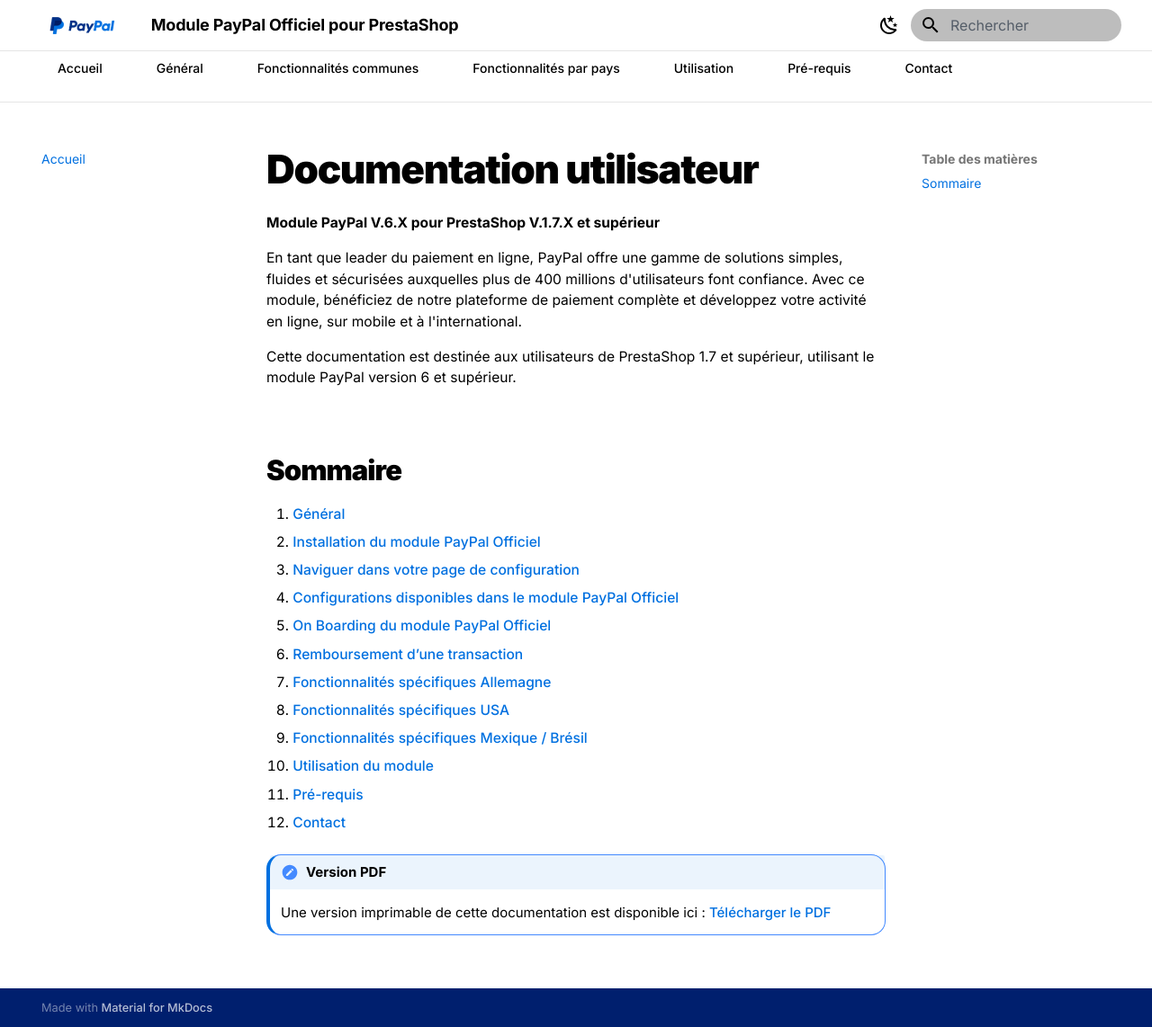
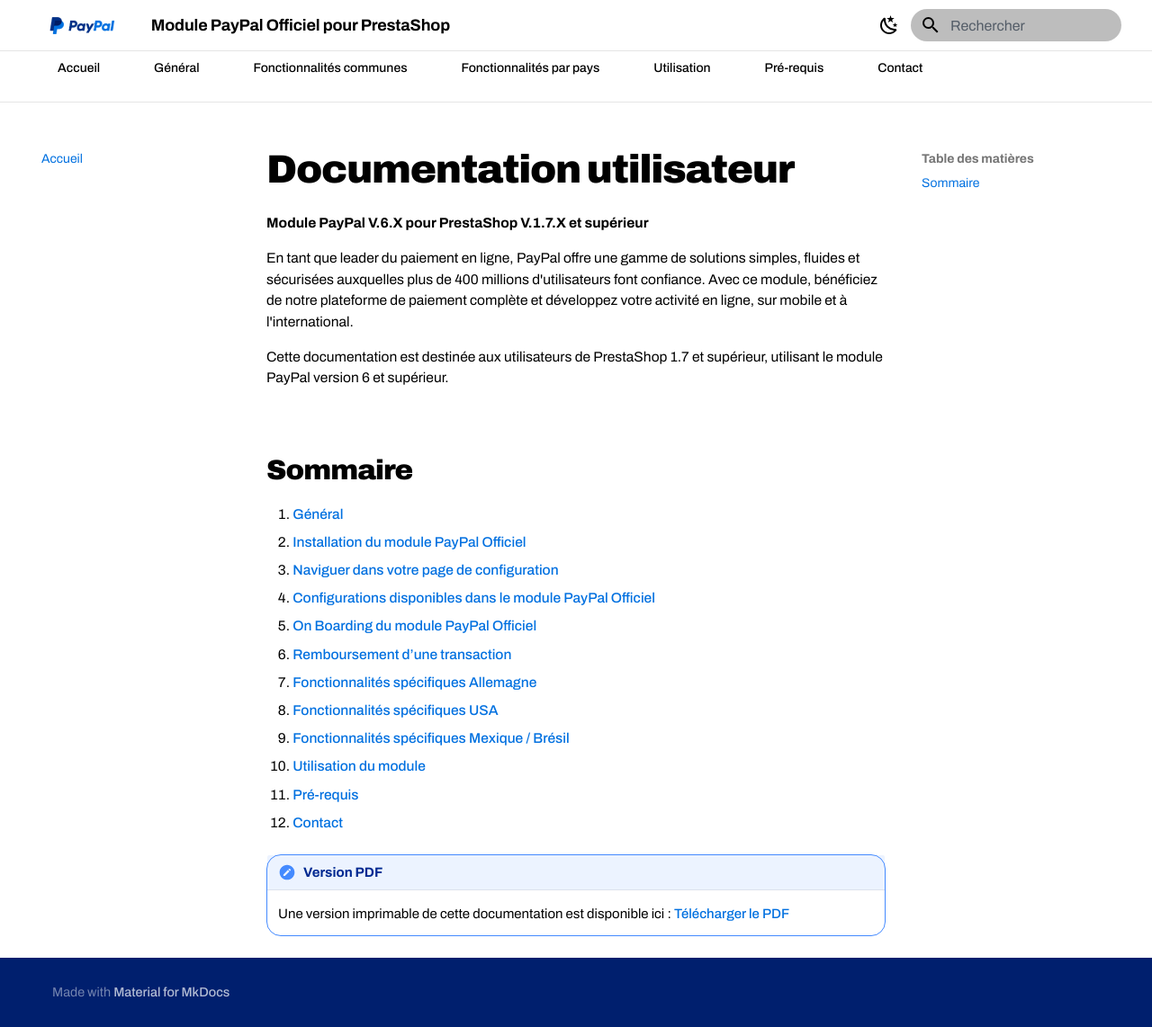
Before and after one commit to 202ecommerce/paypal-doc, an MkDocs documentation site: the page built from docs/index.md, in a window 1280 px wide and 1142 px high. Shown: the whole window at 90% size. Built offline with MkDocs 1.6.1 and Material for MkDocs 9.7.7, drawn with Linux system fonts in a browser that asks for light colours.

Commit message:
fix(design): corrige les anti-patterns détectés par impeccable
Détecteur impeccable passé sur le site généré : 188 occurrences, ramenées à 0.

Charte
- encarts : suppression du liseré coloré de 4 px à gauche, le marqueur le plus
  reconnaissable des interfaces générées par IA ; la couleur passe désormais par
  le titre et son icône, avec un filet uniforme
- typographie : Inter remplacée par Archivo — Inter est devenue si répandue
  qu'elle ne distingue plus rien, et Archivo est plus proche du dessin de
  « PayPal Pro » (graisses 400 à 900)
- ombres : halo bleuté remplacé par une ombre neutre

Lisibilité
- tableaux : Material les rend à 10,24 px, alignés sur le corps de texte
- pied de page, lien d'évitement et résultats de recherche remontés à 11,5 px
- marges internes du pied de page

Règles ignorées, partagées dans .impeccable/config.json
- layout-transition et clipped-overflow-container : CSS compilé de Material for
  MkDocs, non modifiable sans forker le thème

Co-Authored-By: Claude Opus 5 <noreply@anthropic.com>

```diff
--- a/docs/assets/css/paypal.css
+++ b/docs/assets/css/paypal.css
@@ -6,11 +6,12 @@
    Titres     noir, graisse 900, interlettrage -0.03em, interligne 1.1
    Corps      noir, 16px / 24px
    Boutons    pilule (radius 1000px), graisse 700
-   Typo       « PayPal Pro » / « PayPal Pro Text VF » sont propriétaires :
-              Inter sert de substitut (grotesque géométrique, graisses 400-900).
+   Typo       « PayPal Pro » / « PayPal Pro Text VF » sont propriétaires. Archivo sert
+              de substitut : grotesque au dessin proche, graisses 400 à 900, et
+              suffisamment peu répandue pour ne pas banaliser l'interface.
    ========================================================================== */
 
-@import url('https://fonts.googleapis.com/css2?family=Inter:wght@400;500;600;700;800;900&display=swap');
+@import url('https://fonts.googleapis.com/css2?family=Archivo:wght@400;500;600;700;800;900&display=swap');
 
 :root {
   --pp-blue-deep:  #002991;
@@ -120,6 +121,8 @@ body, .md-typeset { font-feature-settings: "kern" 1, "liga" 1; }
   border: 1px solid rgba(0, 0, 0, .1);
   border-radius: var(--pp-radius);
   overflow: hidden;
+  font-size: .78rem;              /* Material descend à 10.24px ; on aligne sur le corps de texte */
+  line-height: 1.45;
 }
 .md-typeset table:not([class]) th {
   background-color: var(--pp-blue-deep);
@@ -136,23 +139,28 @@ body, .md-typeset { font-feature-settings: "kern" 1, "liga" 1; }
 .md-typeset .admonition,
 .md-typeset details {
   border: 1px solid rgba(0, 0, 0, .1);
-  border-left-width: 4px;
   border-radius: var(--pp-radius);
   box-shadow: none;
   font-size: .75rem;
 }
-.md-typeset .admonition-title { font-weight: 700; }
+.md-typeset .admonition-title {
+  font-weight: 700;
+  background-color: transparent;
+  border-bottom: 1px solid rgba(0, 0, 0, .07);
+  margin-bottom: .6rem;
+}
+.md-typeset .admonition-title::before { background-color: currentcolor; }
 
-.md-typeset .admonition.note,
-.md-typeset .admonition.info    { border-left-color: var(--pp-blue); }
-.md-typeset .note > .admonition-title,
-.md-typeset .info > .admonition-title { background-color: rgba(0, 112, 224, .08); }
+.md-typeset .admonition.note   > .admonition-title,
+.md-typeset .admonition.info   > .admonition-title { color: var(--pp-blue-deep); }
+.md-typeset .admonition.tip    > .admonition-title { color: var(--pp-blue); }
+.md-typeset .admonition.warning > .admonition-title { color: #8A6100; }
+.md-typeset .admonition.danger  > .admonition-title { color: #B3261E; }
 
-.md-typeset .admonition.tip     { border-left-color: var(--pp-blue-light); }
-.md-typeset .tip > .admonition-title  { background-color: rgba(96, 205, 255, .16); }
-
-.md-typeset .admonition.warning { border-left-color: var(--pp-gold); }
-.md-typeset .warning > .admonition-title { background-color: rgba(255, 196, 57, .18); }
+[data-md-color-scheme="slate"] .md-typeset .admonition.note > .admonition-title,
+[data-md-color-scheme="slate"] .md-typeset .admonition.info > .admonition-title,
+[data-md-color-scheme="slate"] .md-typeset .admonition.tip  > .admonition-title { color: var(--pp-blue-light); }
+[data-md-color-scheme="slate"] .md-typeset .admonition.warning > .admonition-title { color: var(--pp-gold); }
 
 /* ---------- Cartes ---------- */
 
@@ -164,7 +172,7 @@ body, .md-typeset { font-feature-settings: "kern" 1, "liga" 1; }
 }
 .md-typeset .grid.cards > ul > li:hover {
   border-color: var(--pp-blue);
-  box-shadow: 0 4px 16px rgba(0, 41, 145, .1);
+  box-shadow: 0 2px 8px rgba(0, 0, 0, .08);
 }
 
 /* ---------- Boutons ---------- */
@@ -188,3 +196,9 @@ body, .md-typeset { font-feature-settings: "kern" 1, "liga" 1; }
 /* ---------- Pied de page ---------- */
 
 .md-footer-meta { background-color: var(--md-footer-bg-color--dark, #001F6E); }
+.md-footer-meta__inner { padding: 1rem .8rem; }
+.md-copyright,
+.md-copyright *,
+.md-footer-copyright,
+.md-search-result__meta,
+.md-skip { font-size: .72rem; }        /* plancher de lisibilité : 11px */
--- a/mkdocs.yml
+++ b/mkdocs.yml
@@ -9,7 +9,7 @@ theme:
   logo: assets/logo-paypal.png
   favicon: assets/logo-paypal.png
   font:
-    text: Inter
+    text: Archivo
     code: Roboto Mono
   palette:
     - media: "(prefers-color-scheme: light)"
```
Also changed, not shown: README.md (+17 -0 lines), 2 other files.
